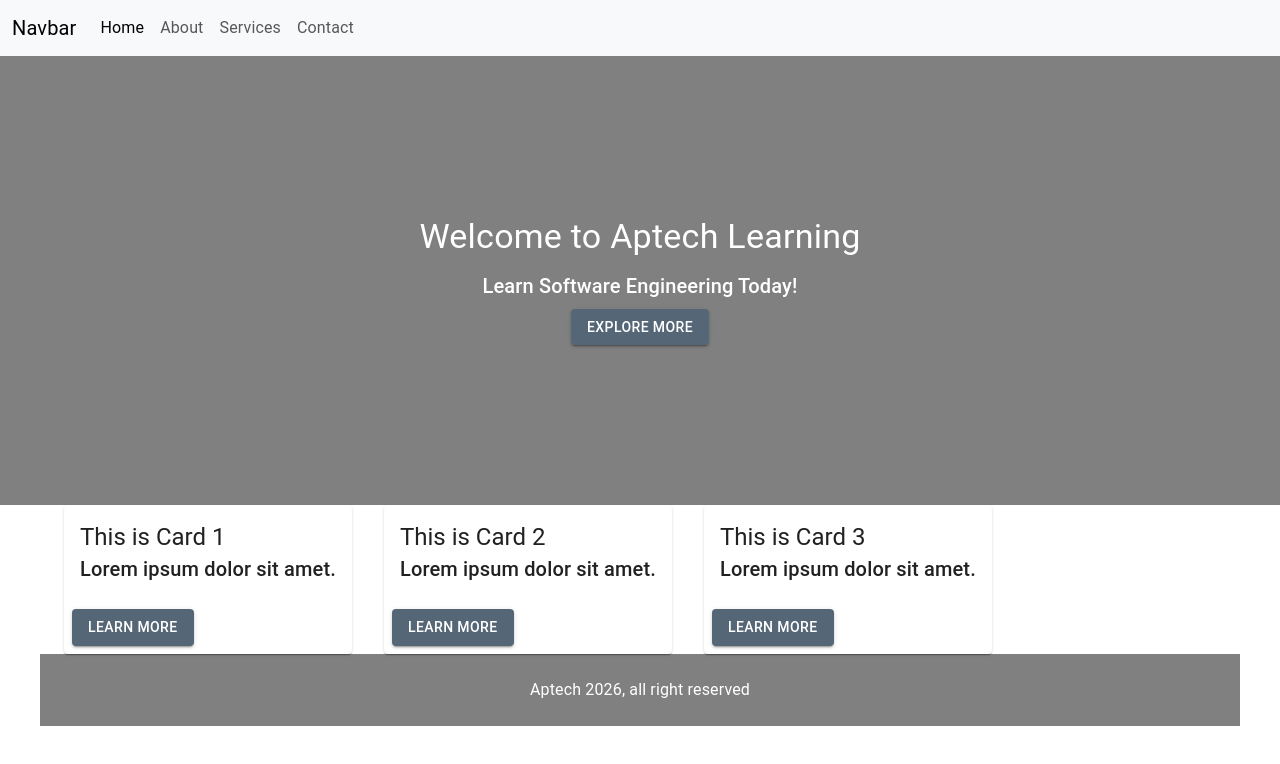
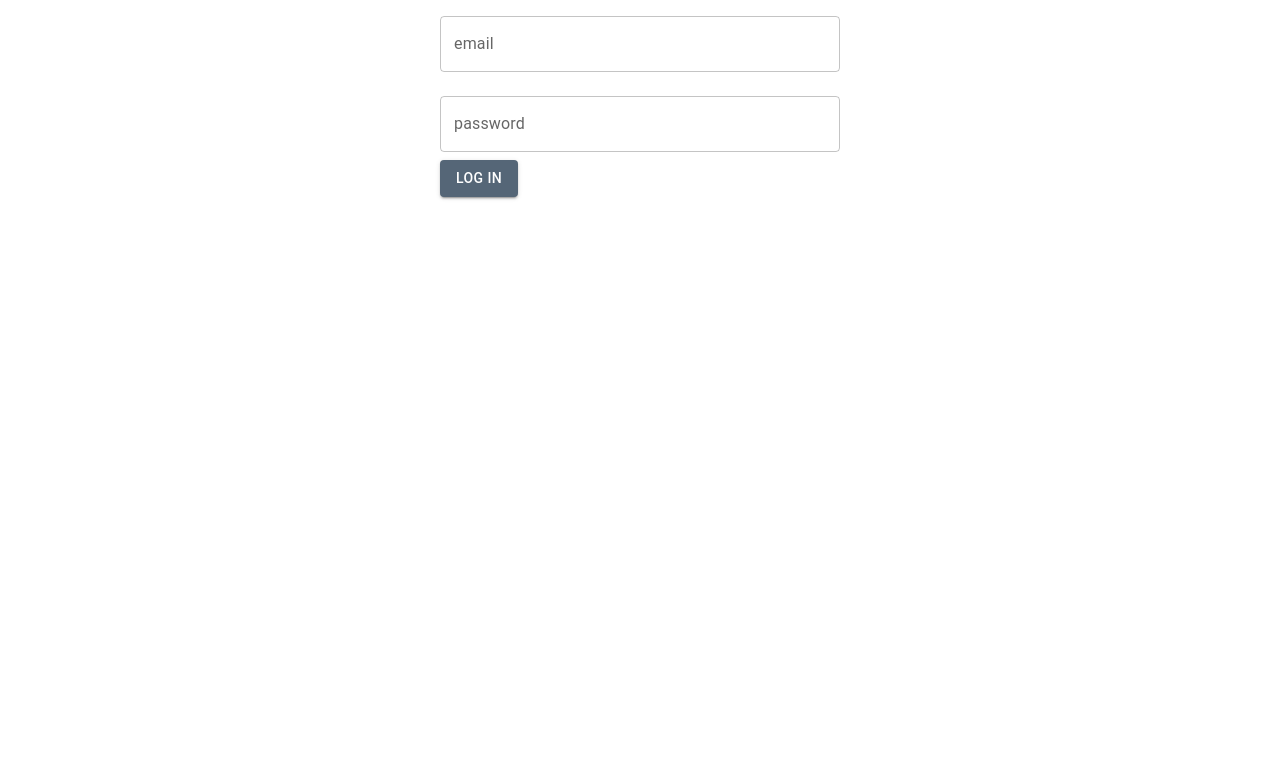
Before and after one commit to farazinam/2401E1, a React (Vite) app in the folder ADSE-I/reactapp/: page / in a window 1280 px wide. Shown: the top 764 px of the page. Built offline with nearby package versions, Linux system fonts and the light colour scheme.

Commit message:
Form Handling & Validation

```diff
--- a/ADSE-I/reactapp/src/App.jsx
+++ b/ADSE-I/reactapp/src/App.jsx
@@ -5,7 +5,7 @@ import './App.css'
 import Card from './Components/card'
 import axios from 'axios';
 
-import Button from '@mui/material/Button';
+// import Button from '@mui/material/Button';
 import Typography from '@mui/material/Typography';
 
 import Cards from '@mui/material/Card';
@@ -13,7 +13,7 @@ import CardContent from '@mui/material/CardContent';
 import CardAction from '@mui/material/CardActions';
 
 import Container from '@mui/material/Container'
-import Box from '@mui/material/Box'
+// import Box from '@mui/material/Box'
 import Grid from '@mui/material/Grid'
 
 import LinkedIn from '@mui/icons-material/LinkedIn'
@@ -33,6 +33,8 @@ import Ghar from './Pages/Home'
 import About from './Pages/About'
 import Services from './Pages/Services'
 import Contact from './Pages/Contact'
+
+import { TextField, Button, Box } from '@mui/material'
 
 //-------------- Day 1 ----------------
 
@@ -223,80 +225,79 @@ import Contact from './Pages/Contact'
 
 //---use effect ----
 
-function App1(){
-  useEffect(()=>{
-    console.log("This is Use Effect with no dependency Array");
-  })
+// function App1(){
+//   useEffect(()=>{
+//     console.log("This is Use Effect with no dependency Array");
+//   })
 
-  return (
-    <h1>Use Effect - no dependency Array</h1>
-  )
-}
+//   return (
+//     <h1>Use Effect - no dependency Array</h1>
+//   )
+// }
 
-function App2(){
-  useEffect(()=>{
-    console.log("This is Use Effect with empty dependency Array");
-  },[])
+// function App2(){
+//   useEffect(()=>{
+//     console.log("This is Use Effect with empty dependency Array");
+//   },[])
 
-  return (
-    <h1>Use Effect - empty dependency Array</h1>
-  )
-}
+//   return (
+//     <h1>Use Effect - empty dependency Array</h1>
+//   )
+// }
 
 
-function App3(){
-  const [count, setCount] = useState(0);   //useState
+// function App3(){
+//   const [count, setCount] = useState(0);   //useState
 
-  useEffect(()=>{
-    console.log("Count Updated: " + count);
-  },[count])
+//   useEffect(()=>{
+//     console.log("Count Updated: " + count);
+//   },[count])
 
-  return (
-    <>
-    <h1>Counter</h1>
-    <h4> Count : {count}</h4>
-    <button onClick={()=> setCount(count + 1)}>Increment</button>
+//   return (
+//     <>
+//     <h1>Counter</h1>
+//     <h4> Count : {count}</h4>
+//     <button onClick={()=> setCount(count + 1)}>Increment</button>
 
-    </>
-  )
-}
+//     </>
+//   )
+// }
 
 // ----- Fetch data - API ----
-function FetchData(){
-  const [users, setUser] = useState([]);
-  const [loading, setLoading] = useState(true);
+// function FetchData(){
+//   const [users, setUser] = useState([]);
+//   const [loading, setLoading] = useState(true);
 
-  useEffect(() =>{
-    axios.
-    get("https://jsonplaceholder.typicode.com/users")
-    .then((response) =>{
-      setUser(response.data),
-      setLoading(false);
-    }
-  )
-  },[])
+//   useEffect(() =>{
+//     axios.
+//     get("https://jsonplaceholder.typicode.com/users")
+//     .then((response) =>{
+//       setUser(response.data),
+//       setLoading(false);
+//     }
+//   )
+//   },[])
 
-  return (
-    <>
-    <h1> API DATA</h1>
-    {loading && <p>Loading...</p>}
+//   return (
+//     <>
+//     <h1> API DATA</h1>
+//     {loading && <p>Loading...</p>}
 
-    <ul>
-      {
-        users.map((user)=>(
-          <li key={user.id}>
-           <span>Name:</span> {user.name} <br /> <span>Email:</span> {user.email}
-          </li>
-        ))
-      }
-    </ul>
-    </>
-  )
-}
+//     <ul>
+//       {
+//         users.map((user)=>(
+//           <li key={user.id}>
+//            <span>Name:</span> {user.name} <br /> <span>Email:</span> {user.email}
+//           </li>
+//         ))
+//       }
+//     </ul>
+//     </>
+//   )
+// }
 
 function App(){
-  return (
-    <>
+
     {/* <App1 /> */}
     {/* <App2 /> */}
     {/* <App3 /> */}
@@ -359,13 +360,56 @@ function App(){
 {/* <ContactForm /> */}
 {/* <Index /> */}
 
-<Navbar />
+{/* <Navbar />
 <Routes>
   <Route path="/" element={<Ghar />} />
   <Route path="/about" element={<About />} />
   <Route path="/services" element={<Services />} />
   <Route path="/contact" element={<Contact />} />
-</Routes>
+</Routes> */}
+
+  const [user, setUser] = useState({
+    email: "",
+    password: ""
+  });
+
+  const handleChange = (e) =>{
+    setUser({...user, [e.target.name]: e.target.value})
+  }
+
+  const [errors, setError] = useState({});
+
+  const handleSubmit = (e) =>{
+    e.preventDefault();
+
+    let err = {};
+    if(!user.email){
+      err.e = "Email Required"
+    }
+    if(!user.password){
+      err.p = "Password Required"
+    }
+
+    setError(err);
+
+  }
+
+  return (
+    <>
+
+{/* <input type="email" name="em" onChange={handleChange} />
+<input type="password" name="ps" onChange={handleChange} /> */}
+
+<Box component={"form"} onSubmit={handleSubmit} sx={{width: 400, mx: 'auto'}}>
+  <TextField label="email" name='email' margin='normal'
+  fullWidth value={user.email} onChange={handleChange}  helperText={errors.e} />
+
+  <TextField label="password" name='password' margin='normal'
+  fullWidth value={user.password} onChange={handleChange}
+  error={!!errors.p} helperText={errors.p} />
+
+  <Button type='submit' variant='contained'>Log In</Button>
+</Box>
 
     </>
   )
```
